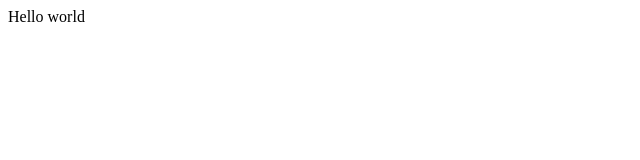
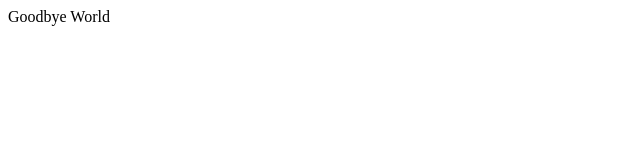
Before and after one commit to Dhruv-Bhatnagar3/testrepo, a plain HTML site: page index.html in a window 1280 px wide. Shown: the full height of the page, 0-640 px from the left. Drawn offline with Linux system fonts and the light colour scheme.

Commit message:
goodbye world

```diff
--- a/index.html
+++ b/index.html
@@ -9,7 +9,7 @@
 </head>
 
 <body>
-  Hello world
+  Goodbye World
   <script src="script.js"></script>
 
  <!--
```
